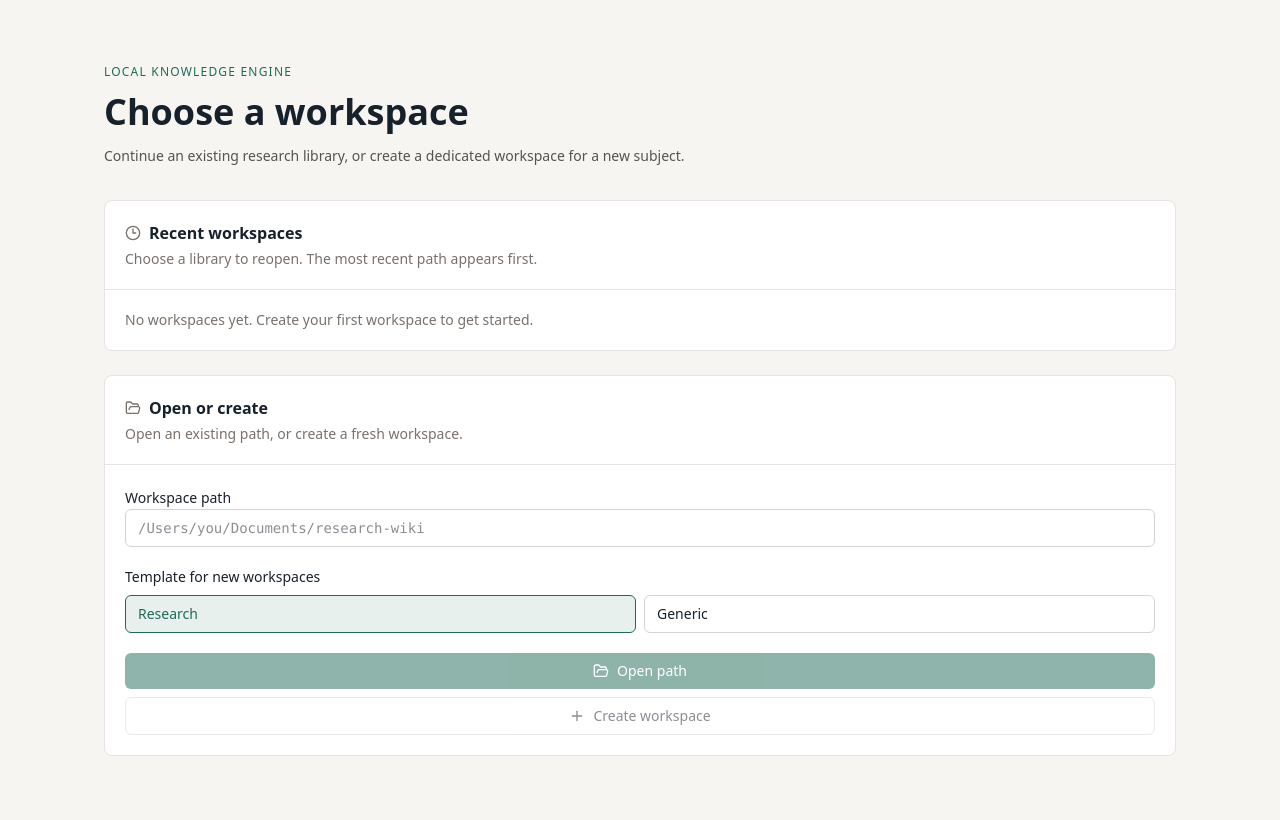
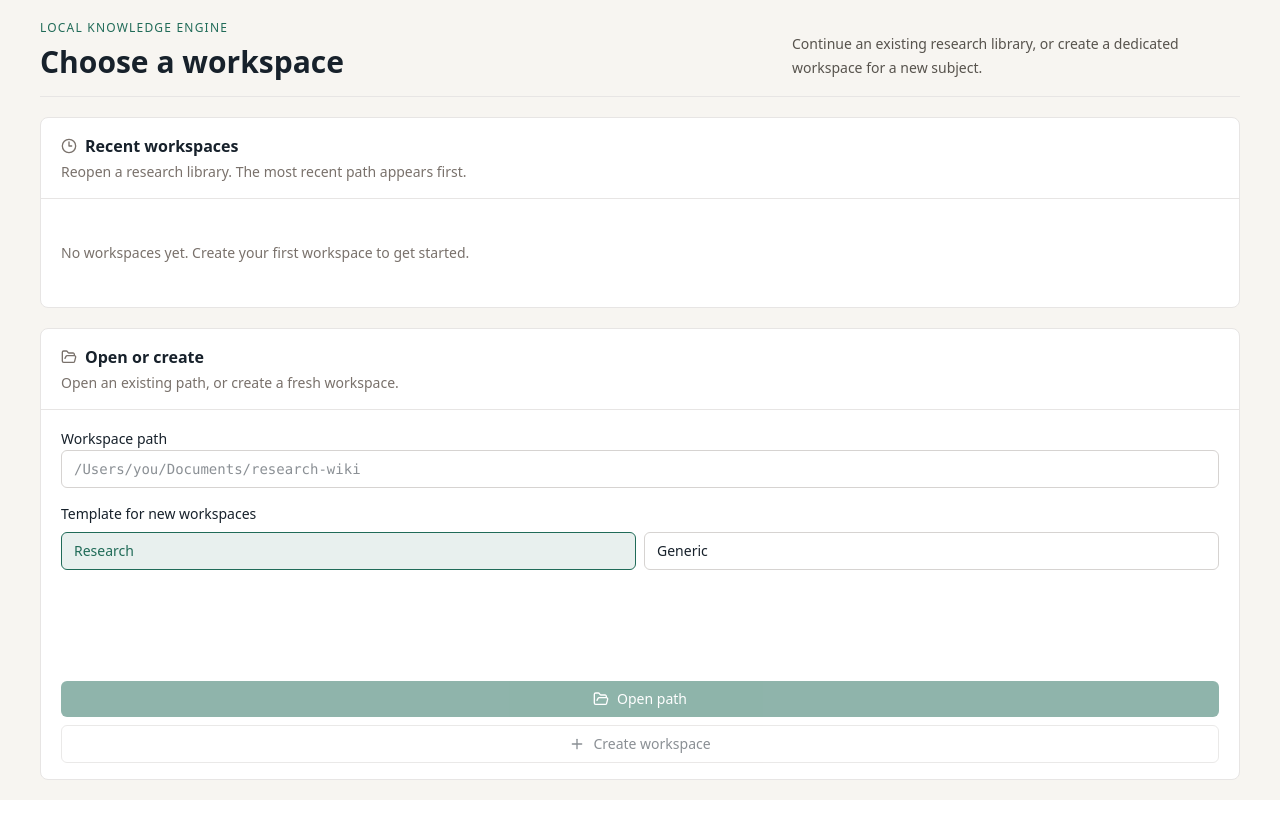
Before and after one commit to chutian0610/CorpusBot, a React (Vite) app: page / in a window 1280 px wide. Built offline with nearby package versions, Linux system fonts and the light colour scheme.

Commit message:
feat: improve workspace launcher layout

```diff
--- a/src-tauri/tauri.conf.json
+++ b/src-tauri/tauri.conf.json
@@ -15,6 +15,7 @@
         "title": "CorpusBot",
         "width": 1280,
         "height": 800,
+        "maximized": true,
         "minWidth": 900,
         "minHeight": 600
       }
--- a/src/components/WorkspaceSetup.tsx
+++ b/src/components/WorkspaceSetup.tsx
@@ -17,14 +17,16 @@ export function WorkspaceSetup() {
   const earlierWorkspaces = recentWorkspaces.filter((workspace) => workspace !== lastWorkspace);
 
   return (
-    <div className="min-h-screen bg-paper text-ink">
-      <div className="mx-auto w-full max-w-6xl px-6 py-10 lg:px-10 lg:py-16">
-        <header className="max-w-3xl">
+    <div className="flex h-dvh overflow-hidden bg-paper text-ink">
+      <div className="mx-auto flex h-full w-full max-w-[1800px] flex-col px-6 py-5 lg:px-10">
+        <header className="flex shrink-0 flex-wrap items-end justify-between gap-4 border-b border-stone-200 pb-4">
+          <div>
             <p className="text-xs font-medium tracking-widest text-moss uppercase">
               Local knowledge engine
             </p>
-          <h1 className="mt-3 text-3xl font-semibold lg:text-4xl">Choose a workspace</h1>
-          <p className="mt-3 max-w-2xl text-sm leading-6 text-stone-600">
+            <h1 className="mt-2 text-2xl font-semibold lg:text-3xl">Choose a workspace</h1>
+          </div>
+          <p className="max-w-md text-sm leading-6 text-stone-600">
             Continue an existing research library, or create a dedicated workspace for a new
             subject.
           </p>
@@ -33,18 +35,18 @@ export function WorkspaceSetup() {
         {error ? (
           <div
             role="alert"
-            className="mt-8 rounded-md border border-red-200 bg-red-50 p-3 text-sm text-red-700"
+            className="mt-4 shrink-0 rounded-md border border-red-200 bg-red-50 p-3 text-sm text-red-700"
           >
             {error}
           </div>
         ) : null}
 
-        <div className="mt-8 grid items-start gap-6 lg:grid-cols-[minmax(0, 1fr)_400px]">
+        <main className="mt-5 grid min-h-0 flex-1 gap-5 lg:grid-cols-[minmax(0, 1fr)_400px]">
           <section
             aria-labelledby="recent-workspaces-heading"
-            className="order-2 rounded-lg border border-stone-200 bg-white lg:order-1"
+            className="flex min-h-0 flex-col rounded-lg border border-stone-200 bg-white"
           >
-            <div className="border-b border-stone-200 p-5">
+            <div className="shrink-0 border-b border-stone-200 px-5 py-4">
               <h2
                 id="recent-workspaces-heading"
                 className="flex items-center gap-2 text-base font-semibold"
@@ -53,13 +55,14 @@ export function WorkspaceSetup() {
                 Recent workspaces
               </h2>
               <p className="mt-1 text-sm text-stone-500">
-                Choose a library to reopen. The most recent path appears first.
+                Reopen a research library. The most recent path appears first.
               </p>
             </div>
 
             {lastWorkspace ? (
-              <div className="p-5">
-                <div className="flex flex-col gap-3 rounded-md border border-moss/20 bg-moss/5 p-4 sm:flex-row sm:items-center sm:justify-between">
+              <div className="flex min-h-0 flex-1 flex-col">
+                <div className="shrink-0 border-b border-stone-200 bg-moss/5 px-5 py-4">
+                  <div className="flex flex-col gap-3 sm:flex-row sm:items-center sm:justify-between">
                     <div className="min-w-0">
                       <p className="text-xs font-medium text-moss uppercase">Last opened</p>
                       <p className="mt-1 truncate font-mono text-sm" title={lastWorkspace}>
@@ -76,16 +79,18 @@ export function WorkspaceSetup() {
                       <ArrowRight className="size-4" />
                     </button>
                   </div>
+                </div>
 
+                <div className="min-h-0 flex-1 overflow-y-auto">
                   {earlierWorkspaces.length > 0 ? (
-                  <ul className="mt-5 divide-y divide-stone-200">
+                    <ul className="divide-y divide-stone-200">
                       {earlierWorkspaces.map((workspace, index) => (
                         <li key={workspace}>
                           <button
                             type="button"
                             disabled={loading}
                             onClick={() => void open(workspace)}
-                          className="flex w-full items-center gap-4 py-3 text-left hover:bg-stone-50 disabled:opacity-50"
+                            className="flex w-full items-center gap-4 px-5 py-3 text-left hover:bg-stone-50 disabled:opacity-50"
                           >
                             <span className="w-6 font-mono text-xs text-stone-400">
                               {String(index + 1).padStart(2, '0')}
@@ -102,11 +107,12 @@ export function WorkspaceSetup() {
                       ))}
                     </ul>
                   ) : (
-                  <p className="mt-4 text-sm text-stone-500">No earlier workspaces.</p>
+                    <p className="px-5 py-4 text-sm text-stone-500">No earlier workspaces.</p>
                   )}
                 </div>
+              </div>
             ) : (
-              <div className="p-5">
+              <div className="flex flex-1 items-center px-5">
                 <p className="text-sm text-stone-500">
                   No workspaces yet. Create your first workspace to get started.
                 </p>
@@ -116,9 +122,9 @@ export function WorkspaceSetup() {
 
           <section
             aria-labelledby="new-workspace-heading"
-            className="order-1 rounded-lg border border-stone-200 bg-white lg:order-2"
+            className="flex min-h-0 flex-col rounded-lg border border-stone-200 bg-white"
           >
-            <div className="border-b border-stone-200 p-5">
+            <div className="shrink-0 border-b border-stone-200 px-5 py-4">
               <h2
                 id="new-workspace-heading"
                 className="flex items-center gap-2 text-base font-semibold"
@@ -132,7 +138,7 @@ export function WorkspaceSetup() {
             </div>
 
             <form
-              className="space-y-5 p-5"
+              className="flex min-h-0 flex-1 flex-col gap-4 overflow-y-auto px-5 py-4"
               onSubmit={(event) => {
                 event.preventDefault();
                 if (newRoot.trim()) void open(newRoot.trim());
@@ -175,7 +181,7 @@ export function WorkspaceSetup() {
                 </div>
               </fieldset>
 
-              <div className="flex flex-col gap-2">
+              <div className="mt-auto flex flex-col gap-2 pt-2">
                 <button
                   type="submit"
                   disabled={loading || !newRoot.trim()}
@@ -198,7 +204,7 @@ export function WorkspaceSetup() {
               </div>
             </form>
           </section>
-        </div>
+        </main>
       </div>
     </div>
   );
```
Also changed, not shown: 1 other file (tests, documents, lock files or other folders). Lines whose indentation alone changed are shown as unchanged.
